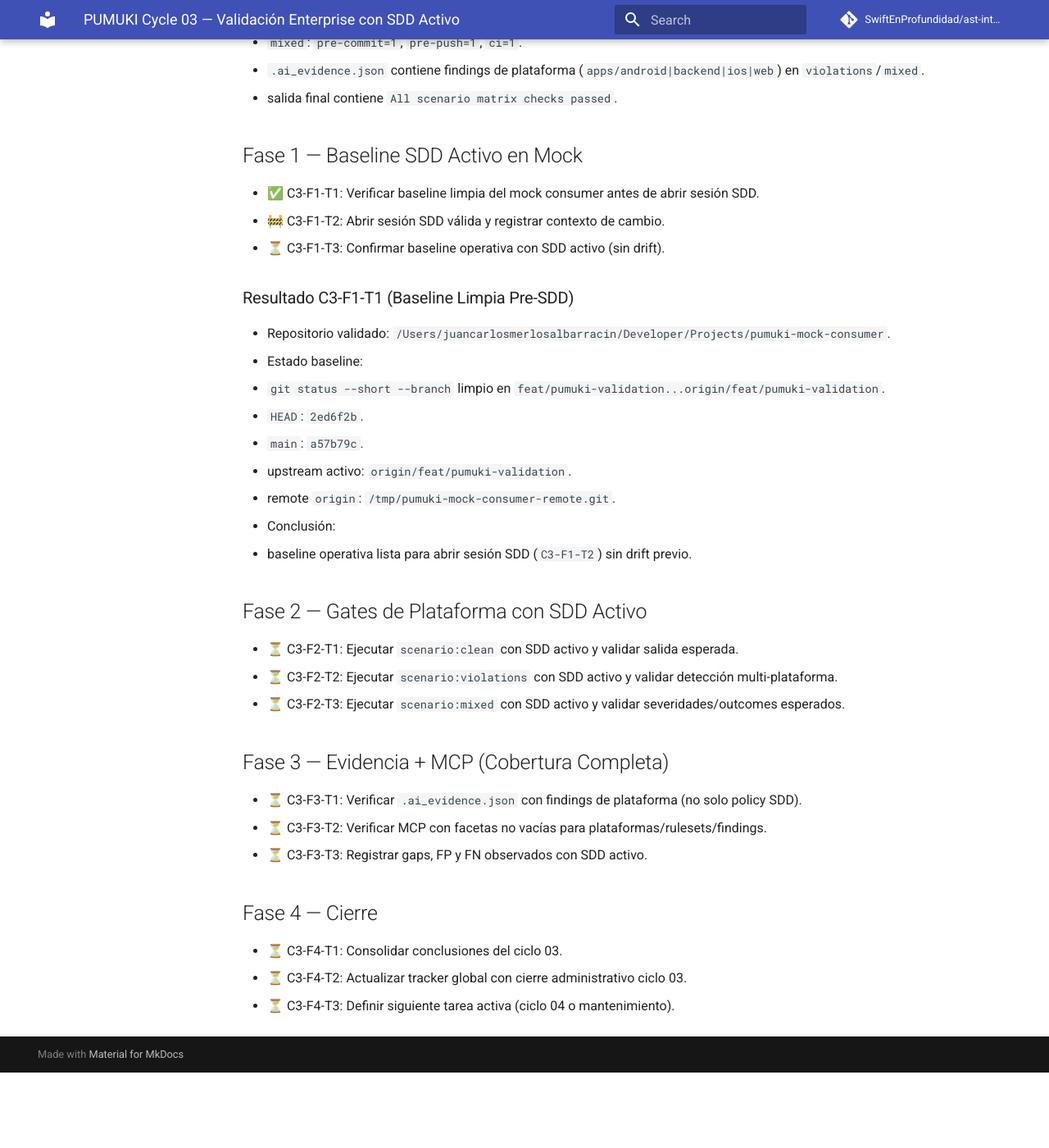
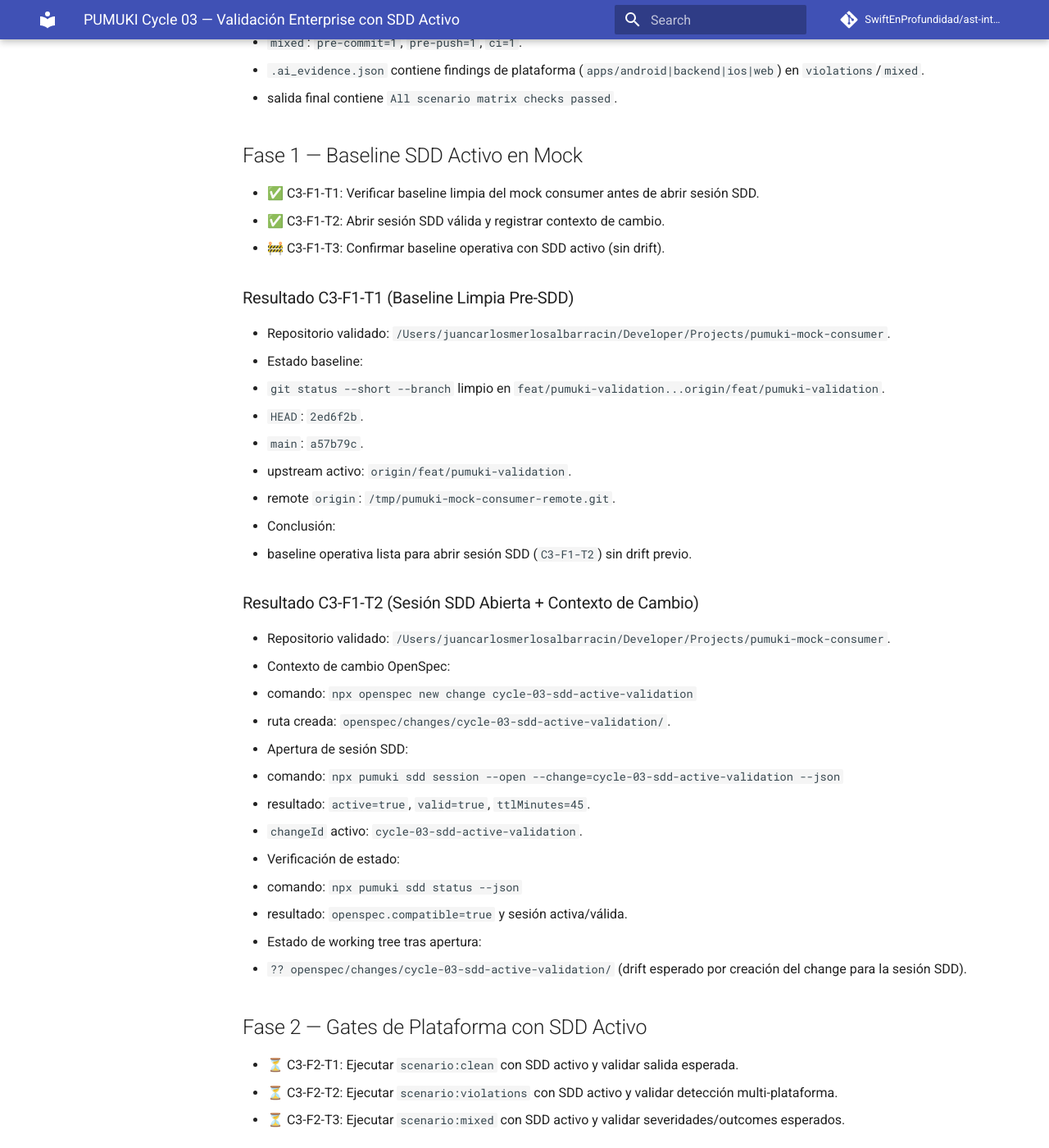
Before and after one commit to SwiftEnProfundidad/ast-intelligence-hooks, an MkDocs documentation site: the page built from docs/PUMUKI_CYCLE_03_SDD_ACTIVE_VALIDATION.md, in a window 1280 px wide and 1400 px high, scrolled down 2031 px. Shown: the whole window at 82% size. Built offline with MkDocs 1.6.1 and Material for MkDocs 9.7.7, drawn with Linux system fonts in a browser that asks for light colours; comment, search, counter and statistics services are not loaded; before the commit the page ends 3339 px from its top, so only the background shows below that.

Commit message:
docs(cycle-03): complete C3-F1-T2 and advance to C3-F1-T3

```diff
--- a/docs/PUMUKI_CYCLE_03_SDD_ACTIVE_VALIDATION.md
+++ b/docs/PUMUKI_CYCLE_03_SDD_ACTIVE_VALIDATION.md
@@ -56,8 +56,8 @@ Ejecutar un ciclo completo y finito de validación en mock consumer con sesión
 
 ## Fase 1 — Baseline SDD Activo en Mock
 - ✅ C3-F1-T1: Verificar baseline limpia del mock consumer antes de abrir sesión SDD.
-- 🚧 C3-F1-T2: Abrir sesión SDD válida y registrar contexto de cambio.
-- ⏳ C3-F1-T3: Confirmar baseline operativa con SDD activo (sin drift).
+- ✅ C3-F1-T2: Abrir sesión SDD válida y registrar contexto de cambio.
+- 🚧 C3-F1-T3: Confirmar baseline operativa con SDD activo (sin drift).
 
 ### Resultado C3-F1-T1 (Baseline Limpia Pre-SDD)
 - Repositorio validado: `/Users/juancarlosmerlosalbarracin/Developer/Projects/pumuki-mock-consumer`.
@@ -69,6 +69,21 @@ Ejecutar un ciclo completo y finito de validación en mock consumer con sesión
   - remote `origin`: `/tmp/pumuki-mock-consumer-remote.git`.
 - Conclusión:
   - baseline operativa lista para abrir sesión SDD (`C3-F1-T2`) sin drift previo.
+
+### Resultado C3-F1-T2 (Sesión SDD Abierta + Contexto de Cambio)
+- Repositorio validado: `/Users/juancarlosmerlosalbarracin/Developer/Projects/pumuki-mock-consumer`.
+- Contexto de cambio OpenSpec:
+  - comando: `npx openspec new change cycle-03-sdd-active-validation`
+  - ruta creada: `openspec/changes/cycle-03-sdd-active-validation/`.
+- Apertura de sesión SDD:
+  - comando: `npx pumuki sdd session --open --change=cycle-03-sdd-active-validation --json`
+  - resultado: `active=true`, `valid=true`, `ttlMinutes=45`.
+  - `changeId` activo: `cycle-03-sdd-active-validation`.
+- Verificación de estado:
+  - comando: `npx pumuki sdd status --json`
+  - resultado: `openspec.compatible=true` y sesión activa/válida.
+- Estado de working tree tras apertura:
+  - `?? openspec/changes/cycle-03-sdd-active-validation/` (drift esperado por creación del change para la sesión SDD).
 
 ## Fase 2 — Gates de Plataforma con SDD Activo
 - ⏳ C3-F2-T1: Ejecutar `scenario:clean` con SDD activo y validar salida esperada.
```
Also changed, not shown: docs/REFRACTOR_PROGRESS.md (+2 -1 lines).
